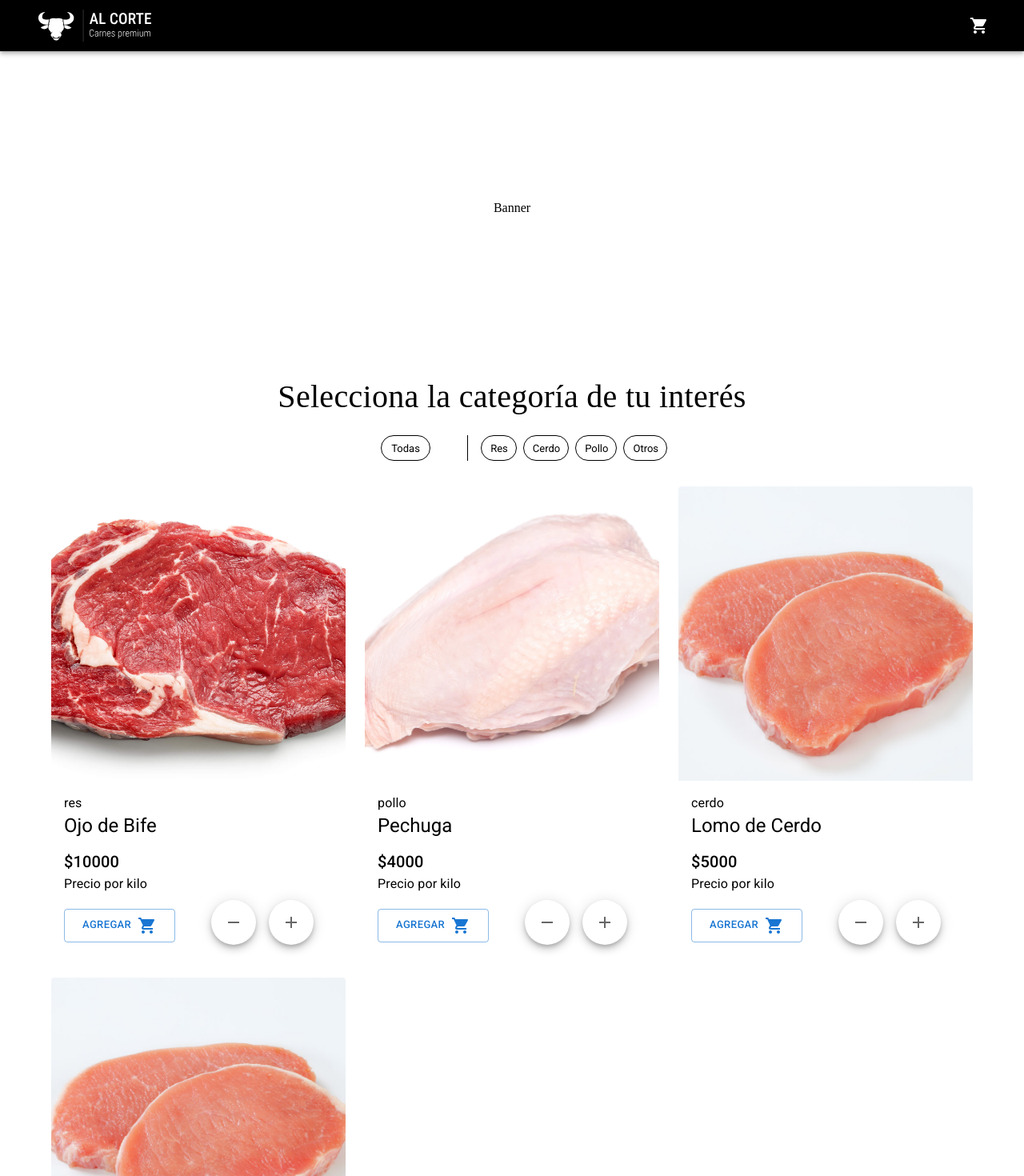
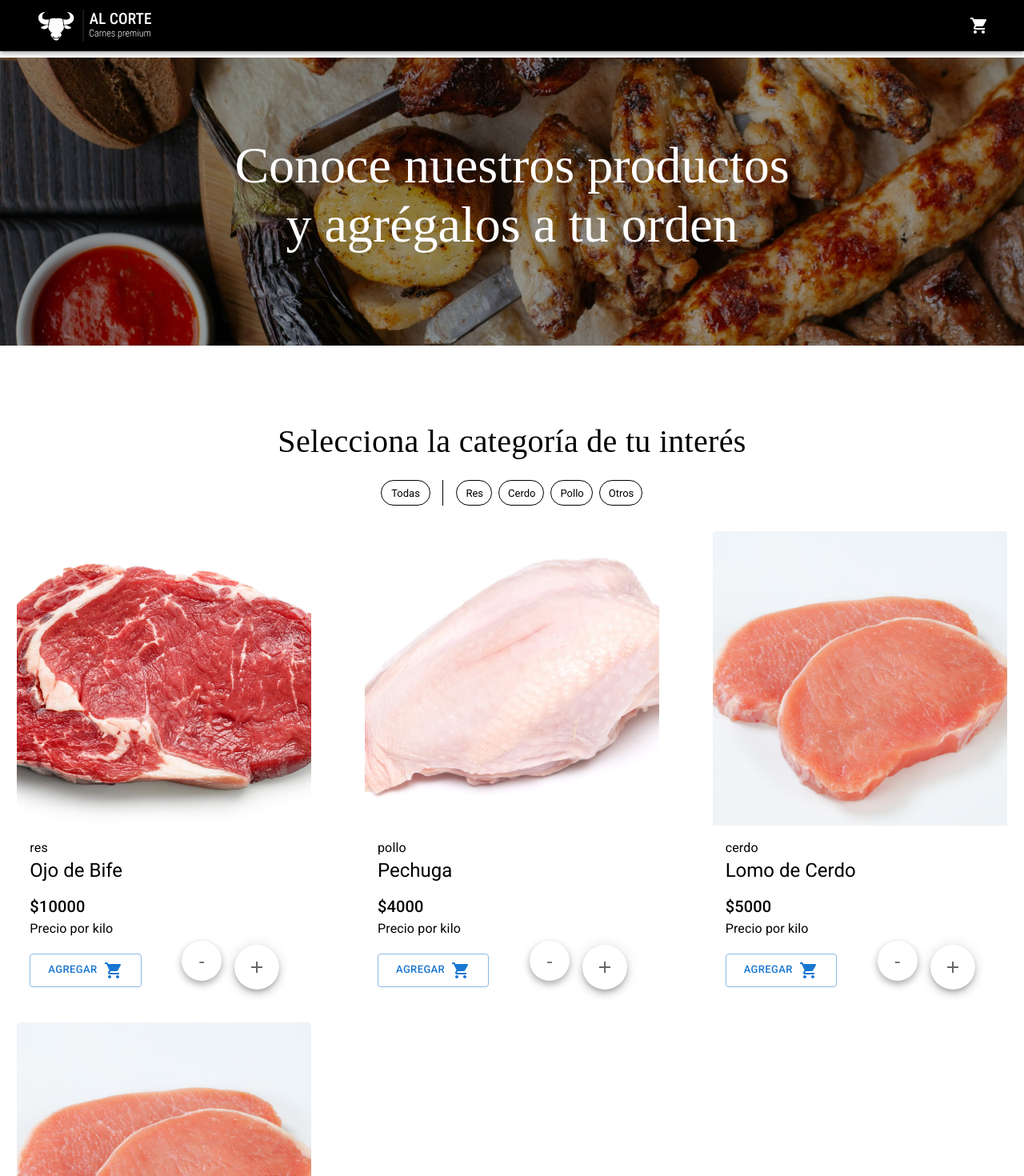
Before and after one commit to MychelGarzon/meatShop, a React (Vite) app: page / in a window 1280 px wide. Shown: the top 1470 px of the page at 80% size. Built offline with nearby package versions, Linux system fonts and the light colour scheme.

Commit message:
add banner

```diff
--- a/src/components/banner/Banner.tsx
+++ b/src/components/banner/Banner.tsx
@@ -1,7 +1,16 @@
+import { Box } from '@mui/material'
+import banner from '../../assets/banner/banner.jpeg'
+import styles from './banner.module.css'
+
 const Banner = () => {
     return (
-        <div>Banner</div>
+        <Box className={styles.bannerContainer}>
+            <img src={banner} alt="banner" className={styles.bannerImage} />
+            <p className={styles.bannerText}>
+                Conoce nuestros productos y agrégalos a tu orden
+            </p>
+        </Box>
     )
 }
 
-export default Banner;
+export default Banner
--- a/src/components/banner/banner.module.css
+++ b/src/components/banner/banner.module.css
@@ -0,0 +1,100 @@
+.bannerContainer {
+    position: relative;
+    width: 100%;
+    height: 360.09px;
+    margin: 0;
+    display: flex;
+    align-items: center;
+    justify-content: center;
+}
+
+.bannerImage {
+    position: absolute;
+    left: 50%;
+    transform: translateX(-50%);
+    width: 100%;
+    height: 360.09px;
+    object-fit: cover;
+    margin-bottom: 1rem;
+    filter: brightness(0.6);
+    z-index: 1;
+}
+
+.bannerText {
+    position: absolute;
+    top: 25%;
+    color: white;
+    font-size: 64px !important;
+    font-weight: 500 !important;
+    text-align: center;
+    font-family: var(---titleFontFamily);
+    z-index: 2;
+    white-space: normal;
+}
+
+/* android */
+@media (min-width: 0px) {
+    .bannerContainer {
+        width: 100%;
+        height: 90px;
+    }
+
+    .bannerImage {
+        height: 90px;
+    }
+
+    .bannerText {
+        width: 181px;
+        font-size: 16px !important;
+    }
+}
+
+/* iphone */
+@media (min-width: 430px) {
+    .bannerContainer {
+        width: 100%;
+        height: 90px;
+    }
+
+    .bannerImage {
+        height: 90px;
+    }
+
+    .bannerText {
+        font-size: 16px !important;
+    }
+}
+
+/* tablet */
+@media (min-width: 834px) {
+    .bannerContainer {
+        width: 100%;
+        height: 360px;
+    }
+
+    .bannerImage {
+        height: 360px;
+    }
+
+    .bannerText {
+        width: 528px;
+        font-size: 48px !important;
+    }
+}
+
+/* laptop */
+@media (min-width: 1024px) {
+    .bannerContainer {
+        width: 100%;
+        height: 360px;
+    }
+
+    .bannerImage {
+        height: 360px;
+    }
+
+    .bannerText {
+        width: 712px;
+        font-size: 64px !important;
+    }
+}
--- a/src/components/filter/Filter.tsx
+++ b/src/components/filter/Filter.tsx
@@ -14,8 +14,7 @@ const Filter: React.FC<FilterProps> = ({ setFilter }) => {
     if (filter === 'Todas') {
       setSelectedFilter(['Todas']);
       setFilter(['Todas']);
-    } else {
-      if (selectedFilter.includes('Todas')) {
+    } else if (selectedFilter.includes('Todas')) {
       setSelectedFilter([filter]);
       setFilter([filter]);
     } else if (selectedFilter.includes(filter)) {
@@ -26,7 +25,6 @@ const Filter: React.FC<FilterProps> = ({ setFilter }) => {
       const newFilter = [...selectedFilter, filter];
       setSelectedFilter(newFilter);
       setFilter(newFilter);
-      }
     }
   }
 
--- a/src/components/filter/filter.module.css
+++ b/src/components/filter/filter.module.css
@@ -14,7 +14,6 @@
 
 .chipBoxTodas {
     border-right: black 1.5px solid;
-    padding-right: 0.5rem;
     margin: 0;
 }
 
@@ -78,7 +77,7 @@
     }
 
     .chipBoxTodas {
-        width: 20% !important;
+        width: 15% !important;
         padding-right: 0 !important;
     }
 
@@ -95,7 +94,7 @@
     }
 
     .chipBoxTodas {
-        width: 20% !important;
+        width: 8% !important;
         padding-right: 0.5rem !important;
     }
 
@@ -112,7 +111,7 @@
     }
 
     .chipBoxTodas {
-        width: 12% !important;
+        width: 6% !important;
         padding-right: 0.5rem !important;
     }
 
--- a/src/components/minusPlusButton/MinusButton.tsx
+++ b/src/components/minusPlusButton/MinusButton.tsx
@@ -1,20 +1,12 @@
-import SpeedDial from "@mui/material/SpeedDial";
-import RemoveIcon from "@mui/icons-material/Remove";
+import styles from './minusPlusButton.module.css';
 
 function MinusButton() {
   return (
-    <SpeedDial
-      ariaLabel="SpeedDial basic example"
-      icon={<RemoveIcon sx={{ color: "text.secondary" }} />}
-      FabProps={{
-        sx: {
-          bgcolor: "inherit",
-          "&:hover": {
-            bgcolor: "inherit",
-          },
-        },
-      }}
-    ></SpeedDial>
+    <button
+      className={styles.minusButton}
+    >
+      -
+    </button>
   );
 }
 
--- /dev/null
+++ b/src/components/minusPlusButton/minusPlusButton.module.css
@@ -0,0 +1,16 @@
+.minusButton {
+    background-color: white;
+    color: rgb(116, 112, 112);
+    border-radius: 50%;
+    box-shadow: 0px 4px 10px 0px rgba(0, 0, 0, 0.347);
+    border: none;
+    width: 50px;
+    height: 50px;
+    font-size: 24px;
+    cursor: pointer;
+}
+
+.minusButton:hover {
+    box-shadow: 0px 4px 10px 0px rgba(0, 0, 0, 0.475);
+    background-color: rgb(244, 243, 243);
+}
--- a/src/routes/home/Home.tsx
+++ b/src/routes/home/Home.tsx
@@ -1,10 +1,8 @@
 import styles from './home.module.css'
-import Footer from '../../components/footer/Footer'
 import Banner from '../../components/banner/Banner'
 import Filter from '../../components/filter/Filter'
 import ProductCard from '../../components/productCard/ProductCard'
 import Box from '@mui/material/Box'
-import Container from '@mui/material/Container'
 import data from '../../data/data'
 import { useState } from 'react'
 
@@ -18,7 +16,7 @@ const Home: React.FC = () => {
   });
 
   return (
-    <Container className={styles.homeContainer}>
+    <Box className={styles.homeContainer}>
       <Box className={styles.bannerBox}>
         <Banner />
       </Box>
@@ -30,7 +28,7 @@ const Home: React.FC = () => {
           <ProductCard key={product.id} {...product} />
         ))}
       </Box>
-    </Container>
+    </Box>
   )
 }
 
--- a/src/routes/home/home.module.css
+++ b/src/routes/home/home.module.css
@@ -11,19 +11,10 @@
   justify-content: center;
   align-items: center;
   width: 100%;
-  margin-bottom: 1rem;
-  height: 360px;
 }
 
 .filterBox {
   text-align: center;
-  justify-content: center;
-  align-items: center;
-  width: 100%;
-}
-
-.bannerBox {
-  display: flex;
   justify-content: center;
   align-items: center;
   width: 100%;
@@ -44,6 +35,10 @@
     row-gap: 20px !important;
     justify-items: center;
   }
+
+  .bannerBox {
+    margin-bottom: 0.5rem;
+  }
 }
 
 /* iphone */
@@ -53,6 +48,10 @@
     column-gap: 0 !important;
     row-gap: 20px !important;
     justify-items: center;
+  }
+
+  .bannerBox {
+    margin-bottom: 1rem;
   }
 }
 
@@ -64,6 +63,10 @@
     row-gap: 20px !important;
     justify-items: center;
   }
+
+  .bannerBox {
+    margin-bottom: 2rem;
+  }
 }
 
 /* laptop */
@@ -74,4 +77,8 @@
     row-gap: 20px !important;
     justify-items: center;
   }
+
+  .bannerBox {
+    margin-bottom: 3.5rem;
+  }
 }
```
Lines whose indentation alone changed are shown as unchanged.
